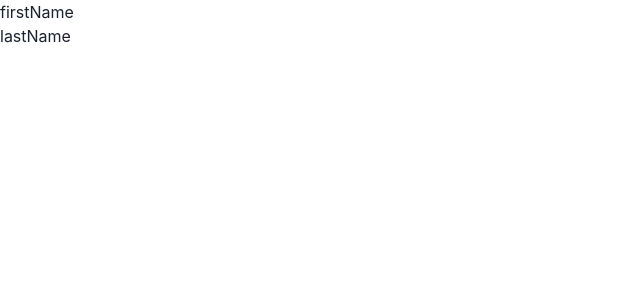
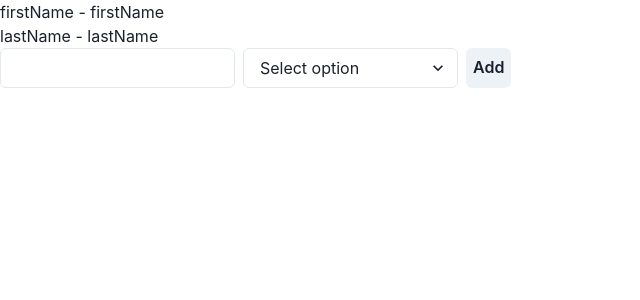
Before and after one commit to malcodeman/datamock, a Next.js app: page / in a window 1280 px wide. Shown: the top 300 px of the page, without its empty margins (0-640 px from the left). Built offline with nearby package versions, Linux system fonts and the light colour scheme.

Commit message:
Adds append form

```diff
--- /dev/null
+++ b/components/FieldForm.tsx
@@ -0,0 +1,44 @@
+import { Input } from "@chakra-ui/input";
+import { Flex } from "@chakra-ui/layout";
+import { Button } from "@chakra-ui/button";
+import { useForm } from "react-hook-form";
+import { yupResolver } from "@hookform/resolvers/yup";
+import * as Yup from "yup";
+import { Select } from "@chakra-ui/select";
+
+import { FieldType } from "../types";
+
+const defaultValues = {
+  name: "",
+  type: "",
+};
+
+type props = {
+  onSubmit: (data: { name: string; type: FieldType }) => void;
+};
+
+const schema = Yup.object({
+  name: Yup.string().required(),
+  type: Yup.string().required(),
+});
+
+function FieldForm(props: props) {
+  const { onSubmit } = props;
+  const form = useForm({ defaultValues, resolver: yupResolver(schema) });
+  return (
+    <Flex
+      as="form"
+      display="inline-flex"
+      onSubmit={form.handleSubmit(onSubmit)}
+    >
+      <Input {...form.register("name")} mr="2" />
+      <Select placeholder="Select option" {...form.register("type")} mr="2">
+        <option value="firstName">First name</option>
+        <option value="lastName">Last name</option>
+      </Select>
+      <Button type="submit">Add</Button>
+    </Flex>
+  );
+}
+
+export default FieldForm;
--- a/package.json
+++ b/package.json
@@ -12,13 +12,15 @@
     "@chakra-ui/react": "^1.6.10",
     "@emotion/react": "^11",
     "@emotion/styled": "^11",
+    "@hookform/resolvers": "^2.8.3",
     "faker": "^5.5.3",
     "framer-motion": "^4",
     "next": "12.0.1",
     "ramda": "^0.27.1",
     "react": "17.0.2",
     "react-dom": "17.0.2",
-    "react-hook-form": "^7.18.1"
+    "react-hook-form": "^7.18.1",
+    "yup": "^0.32.11"
   },
   "devDependencies": {
     "@types/faker": "^5.5.9",
--- a/pages/index.tsx
+++ b/pages/index.tsx
@@ -1,7 +1,9 @@
 import { Box } from "@chakra-ui/layout";
 import { useForm, useFieldArray } from "react-hook-form";
 
-import { Form } from "../types";
+import FieldForm from "../components/FieldForm";
+
+import { Form, FieldType } from "../types";
 
 const defaultValues = {
   fields: [
@@ -23,11 +25,20 @@ function Home() {
     name: "fields",
   });
 
+  function handleOnSubmit(data: { name: string; type: FieldType }) {
+    fieldArray.append({ name: data.name, type: data.type });
+  }
+
   return (
     <Box>
       {fieldArray.fields.map((item) => {
-        return <Box key={item.id}>{item.name}</Box>;
+        return (
+          <Box key={item.id}>
+            {item.name} - {item.type}
+          </Box>
+        );
       })}
+      <FieldForm onSubmit={handleOnSubmit} />
     </Box>
   );
 }
--- a/types.ts
+++ b/types.ts
@@ -7,4 +7,4 @@ type Form = {
   fields: Field[];
 };
 
-export type { Form };
+export type { Form, FieldType };
```
Also changed, not shown: 1 other file (tests, documents, lock files or other folders).
